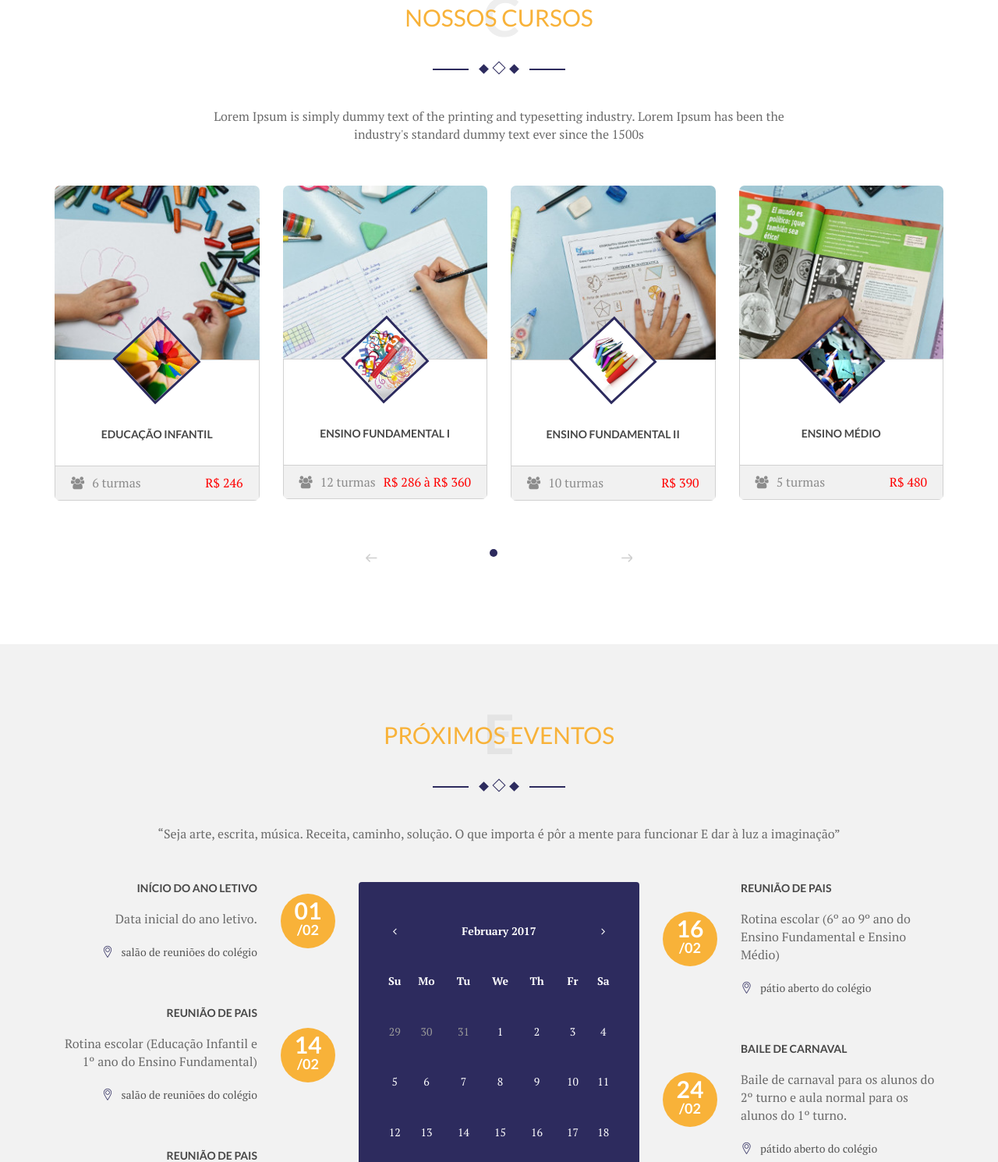
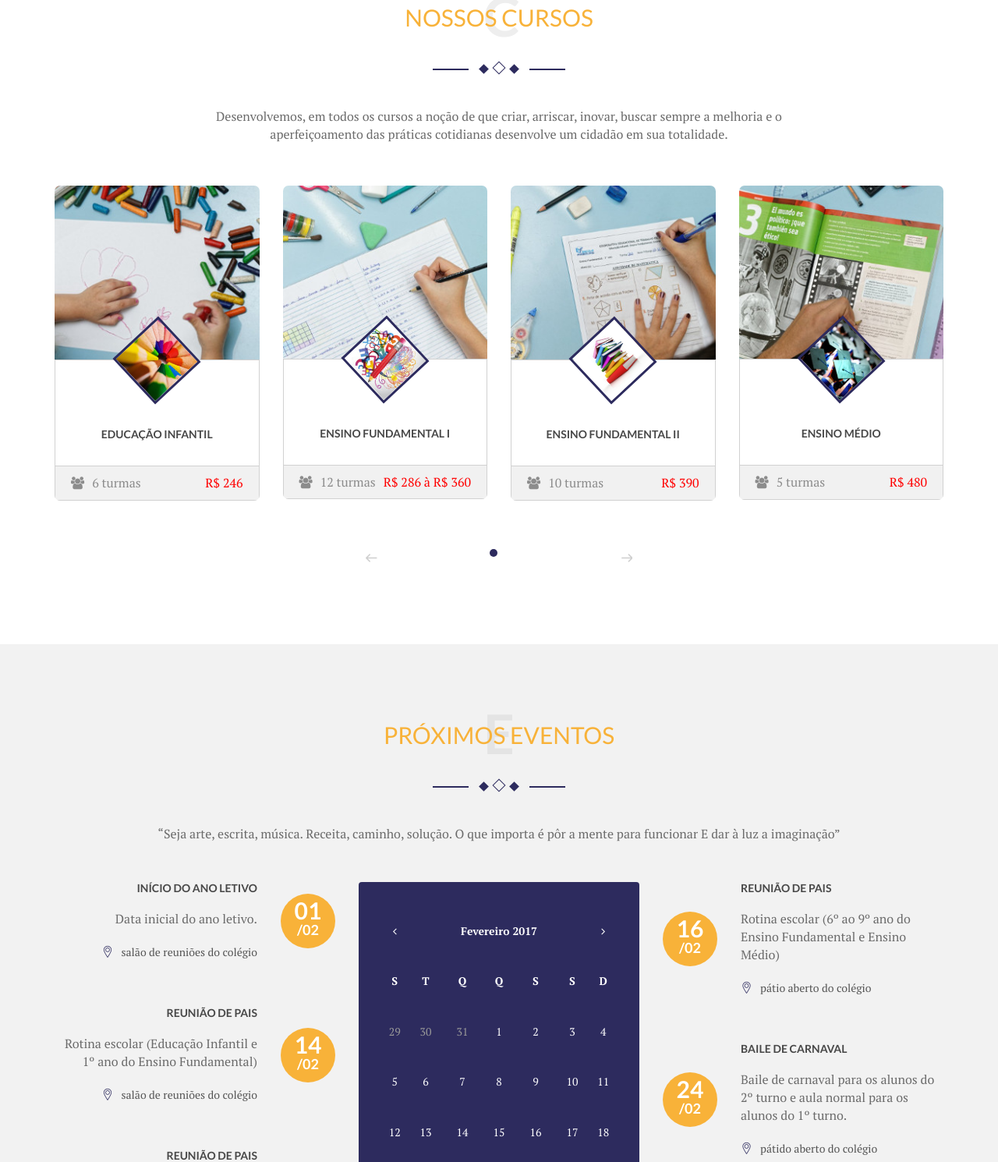
Before and after one commit to sidroniolima/fribourg, a plain HTML site: page index.html in a window 1280 px wide. Shown: the part 1037-2527 px from the top of the page at 78% size. Drawn offline with Linux system fonts and the light colour scheme; some packages are replaced by stand-ins of ours.

Commit message:
Modal de site em construcao

```diff
--- a/index.html
+++ b/index.html
@@ -149,7 +149,7 @@
 							<i class="active"></i>
 							<i></i>
 						</span>
-						<p>Lorem Ipsum is simply dummy text of the printing and typesetting industry. Lorem Ipsum has been the<br> industry's standard dummy text ever since the 1500s</p>
+						<p>Desenvolvemos, em todos os cursos  a noção de que criar, arriscar, inovar, buscar sempre a melhoria e o <br>aperfeiçoamento das práticas cotidianas desenvolve um cidadão em sua totalidade.</p>
 					</div>
 				</div>
 				<!-- main Headeing -->
--- a/js/datepicker.js
+++ b/js/datepicker.js
@@ -1660,9 +1660,9 @@
 		en: {
 			days: ["Sunday", "Monday", "Tuesday", "Wednesday", "Thursday", "Friday", "Saturday"],
 			daysShort: ["Sun", "Mon", "Tue", "Wed", "Thu", "Fri", "Sat"],
-			daysMin: ["Su", "Mo", "Tu", "We", "Th", "Fr", "Sa"],
-			months: ["January", "February", "March", "April", "May", "June", "July", "August", "September", "October", "November", "December"],
-			monthsShort: ["Jan", "Feb", "Mar", "Apr", "May", "Jun", "Jul", "Aug", "Sep", "Oct", "Nov", "Dec"],
+			daysMin: ["S", "T", "Q", "Q", "S", "S", "D"],
+			months: ["Janeiro", "Fevereiro", "Março", "Abril", "Maio", "Junho", "Julho", "Agosto", "Setembro", "Outubro", "Novembro", "Dezembro"],
+			monthsShort: ["Jan", "Fev", "Mar", "Abr", "Mai", "Jun", "Jul", "Ago", "Set", "Otu", "Nov", "Dez"],
 			today: "Today",
 			clear: "Clear",
 			titleFormat: "MM yyyy"
```
